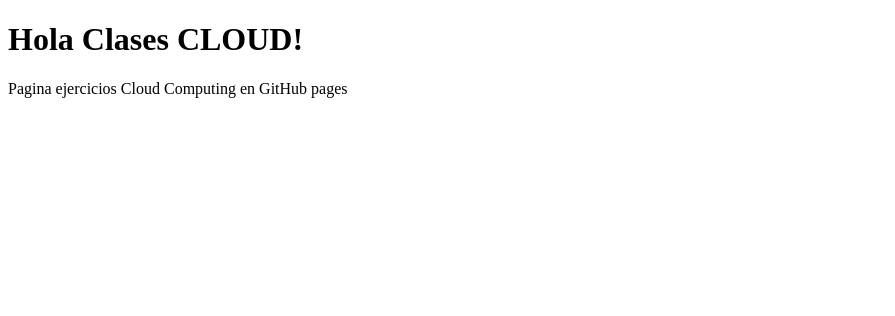
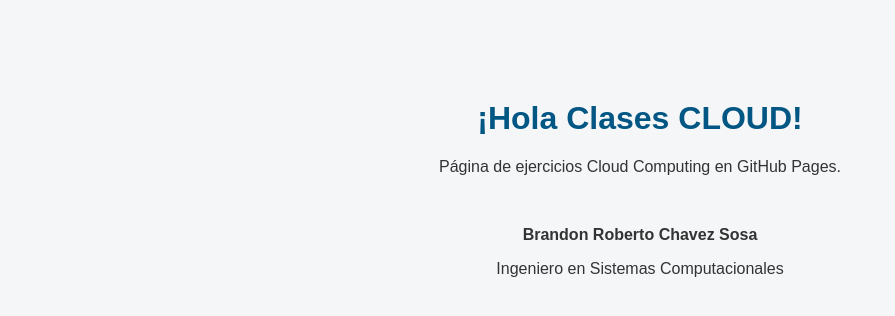
Before and after one commit to BrandonChavez1607/mi-web, a plain HTML site: page index.html in a window 1280 px wide. Shown: the whole page, without its empty margins (0-895 px from the left). Drawn offline with Linux system fonts and the light colour scheme.

Commit message:
Update HTML structure and content for Spanish version

```diff
--- a/index.html
+++ b/index.html
@@ -1,10 +1,29 @@
 <!DOCTYPE html>
-<html>
+<html lang="es">
 <head>
+  <meta charset="UTF-8">
   <title>Ejercicio Cloud</title>
+  <style>
+    body {
+      font-family: Arial, sans-serif;
+      background-color: #f4f6f8;
+      color: #333;
+      text-align: center;
+      margin-top: 100px;
+    }
+
+    h1 {
+      color: #025683; /* Título en azul oscuro */
+    }
+  </style>
 </head>
 <body>
-<h1> Hola Clases CLOUD!</h1>
-  <p>Pagina ejercicios Cloud Computing en GitHub pages</p>
+
+  <h1>¡Hola Clases CLOUD!</h1>
+  <p>Página de ejercicios Cloud Computing en GitHub Pages.</p>
+
+  <br> <p><strong>Brandon Roberto Chavez Sosa</strong></p>
+  <p>Ingeniero en Sistemas Computacionales</p>
+
 </body>
 </html>
```
